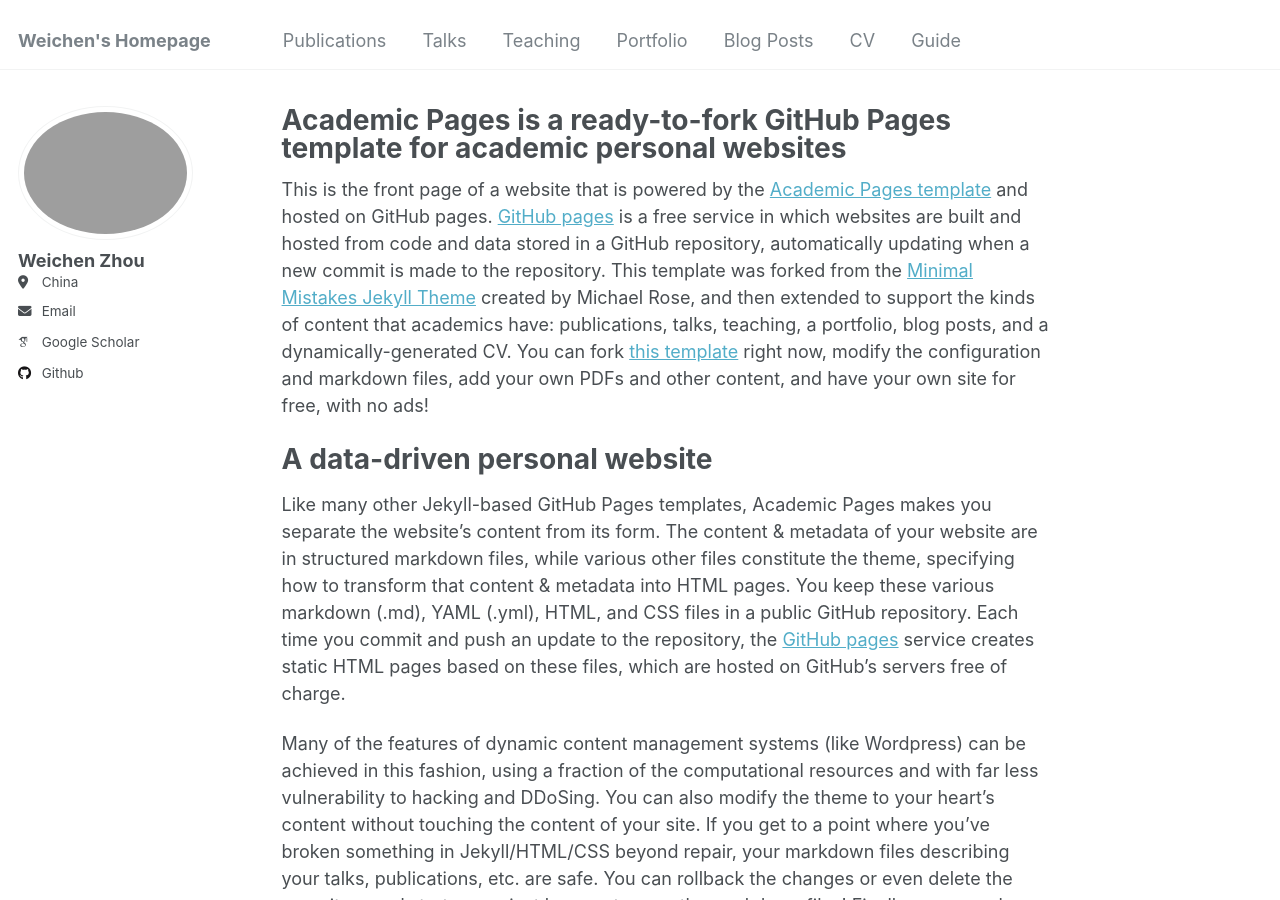
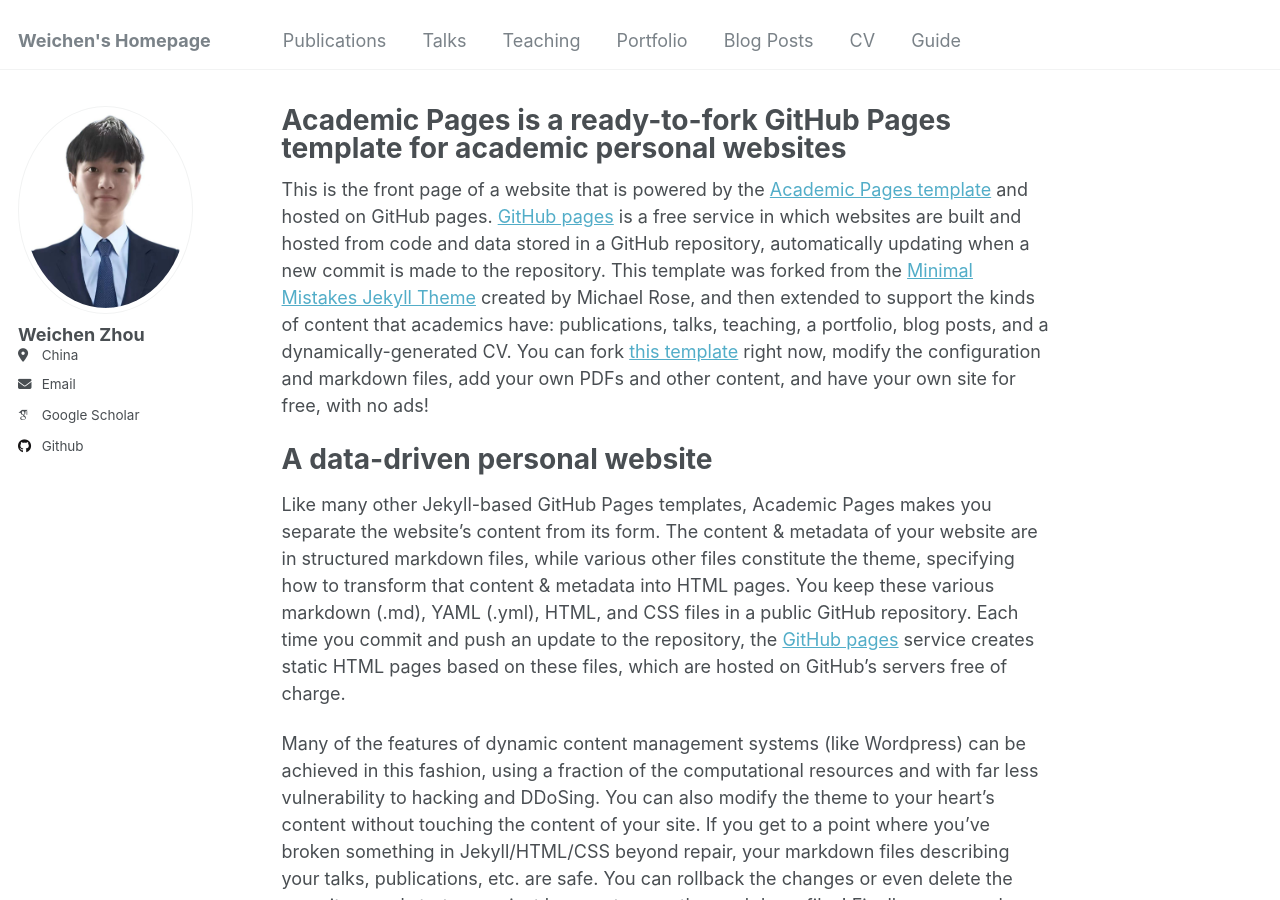
Before and after one commit to WEIC-7/Weichen-Zhou, a Jekyll site: the page built from _pages/about.md, in a window 1280 px wide and 900 px high. Built offline with Jekyll 4.4.1, drawn with Linux system fonts in a browser that asks for light colours; some web fonts are replaced.

Commit message:
Update _config.yml

```diff
--- a/_config.yml
+++ b/_config.yml
@@ -81,7 +81,7 @@ analytics:
 # Site Author
 author:
   name             : "Weichen Zhou"
-  avatar           : "IMG_5408.JPG"
+  avatar           : "白底.jpg"
   bio              :
   location         : "China"
   employer         :
```
